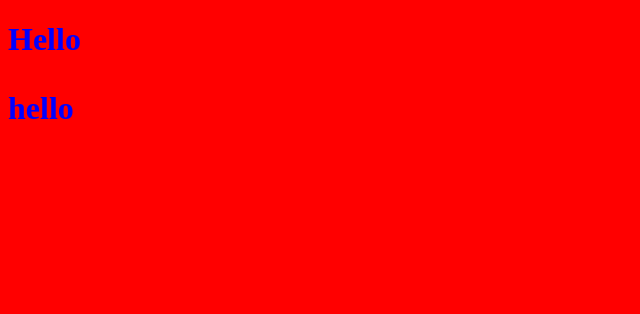
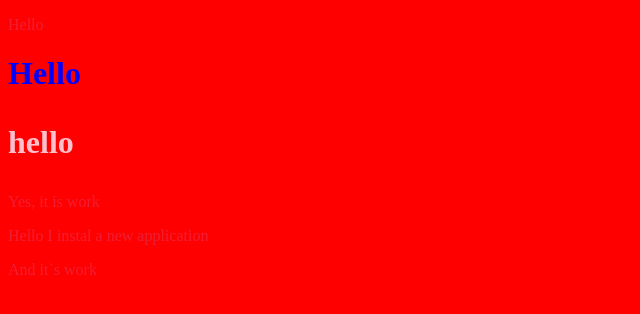
Before and after one commit to Phokoos/github-tutorial, a plain HTML site: page index.html in a window 1280 px wide. Shown: the whole page, without its empty margins (0-640 px from the left). Drawn offline with Linux system fonts and the light colour scheme.

Commit message:
New plugins installed

```diff
--- a/css/styles.css
+++ b/css/styles.css
@@ -1,4 +1,18 @@
 body {
 	background-color: red;
+	color: rgba(202, 96, 168, 0.311);
+}
+
+.test-div {
+	color: red;
+}
+
+/* Wow */
+.test-h1 {
 	color: blue;
 }
+
+/* Study */
+.test-p1 {
+	color: pink;
+}
--- a/index.html
+++ b/index.html
@@ -9,6 +9,7 @@
   </head>
 
   <body>
+    <div><p>Hello</p></div>
     <div>
       <div class="test-div">
         <h1 class="test-h1">
@@ -16,6 +17,14 @@
           <p class="test-p1">hello</p>
         </h1>
       </div>
+      <!-- Study -->
+      <div>
+        <p>Yes, it is work</p>
+      </div>
+      <div>
+        <p>Hello I instal a new application</p>
+        <p>And it`s work</p>
+      </div>
     </div>
   </body>
 </html>
```
